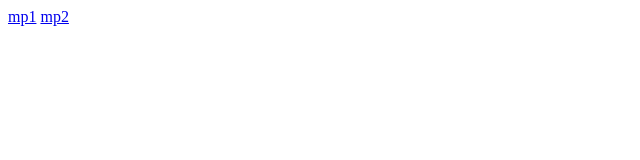
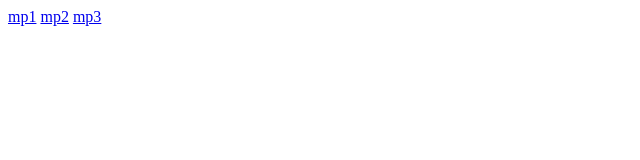
Before and after one commit to fluxt/cs418, a plain HTML site: page index.html in a window 1280 px wide. Shown: the full height of the page, 0-640 px from the left. Drawn offline with Linux system fonts and the light colour scheme.

Commit message:
Update index.html

```diff
--- a/index.html
+++ b/index.html
@@ -1,2 +1,3 @@
 <a href="https://fluxt.github.io/cs418/mp1/mp1.html">mp1</a>
 <a href="https://fluxt.github.io/cs418/mp2/mp2.html">mp2</a>
+<a href="https://fluxt.github.io/cs418/mp3/mp3.html">mp3</a>
```
